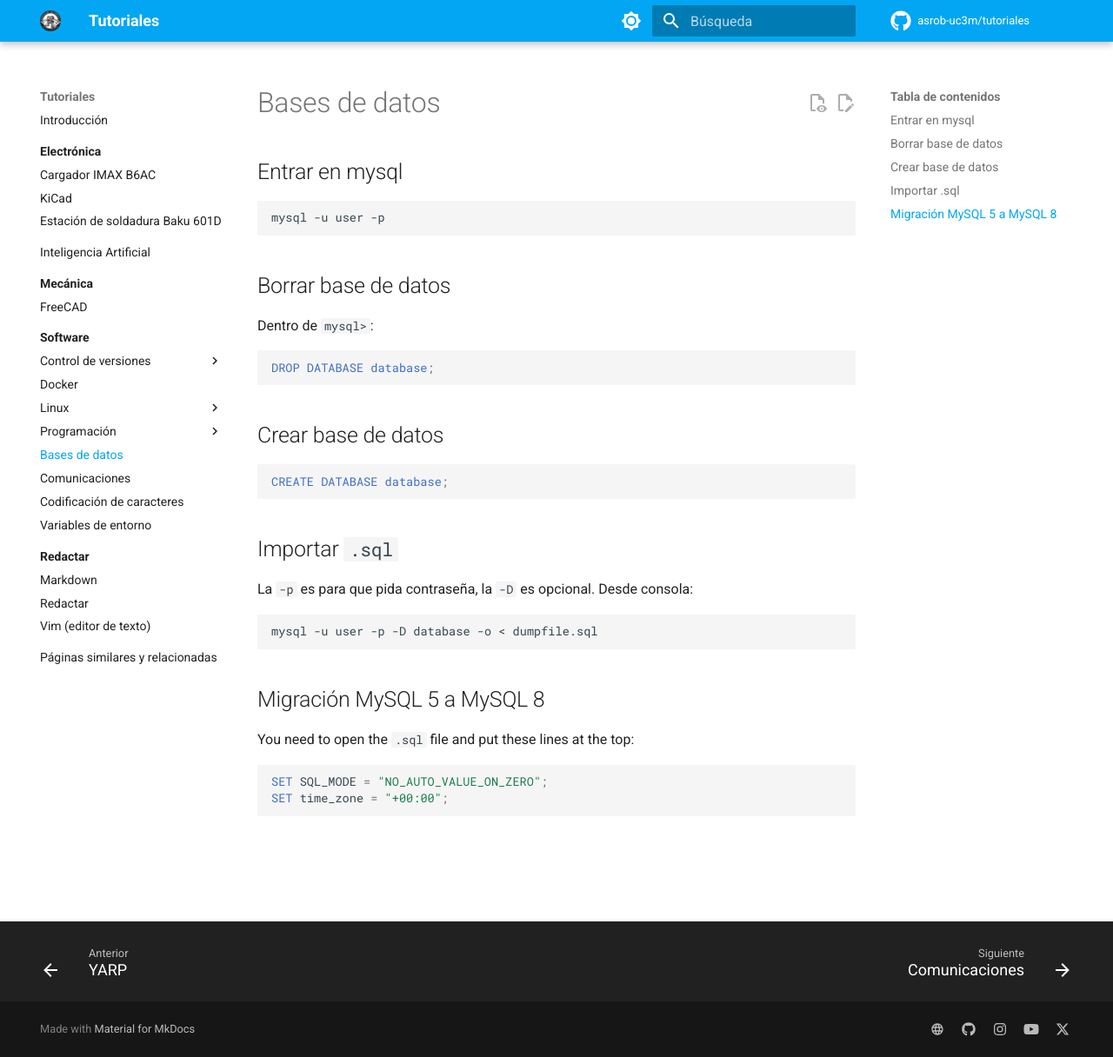
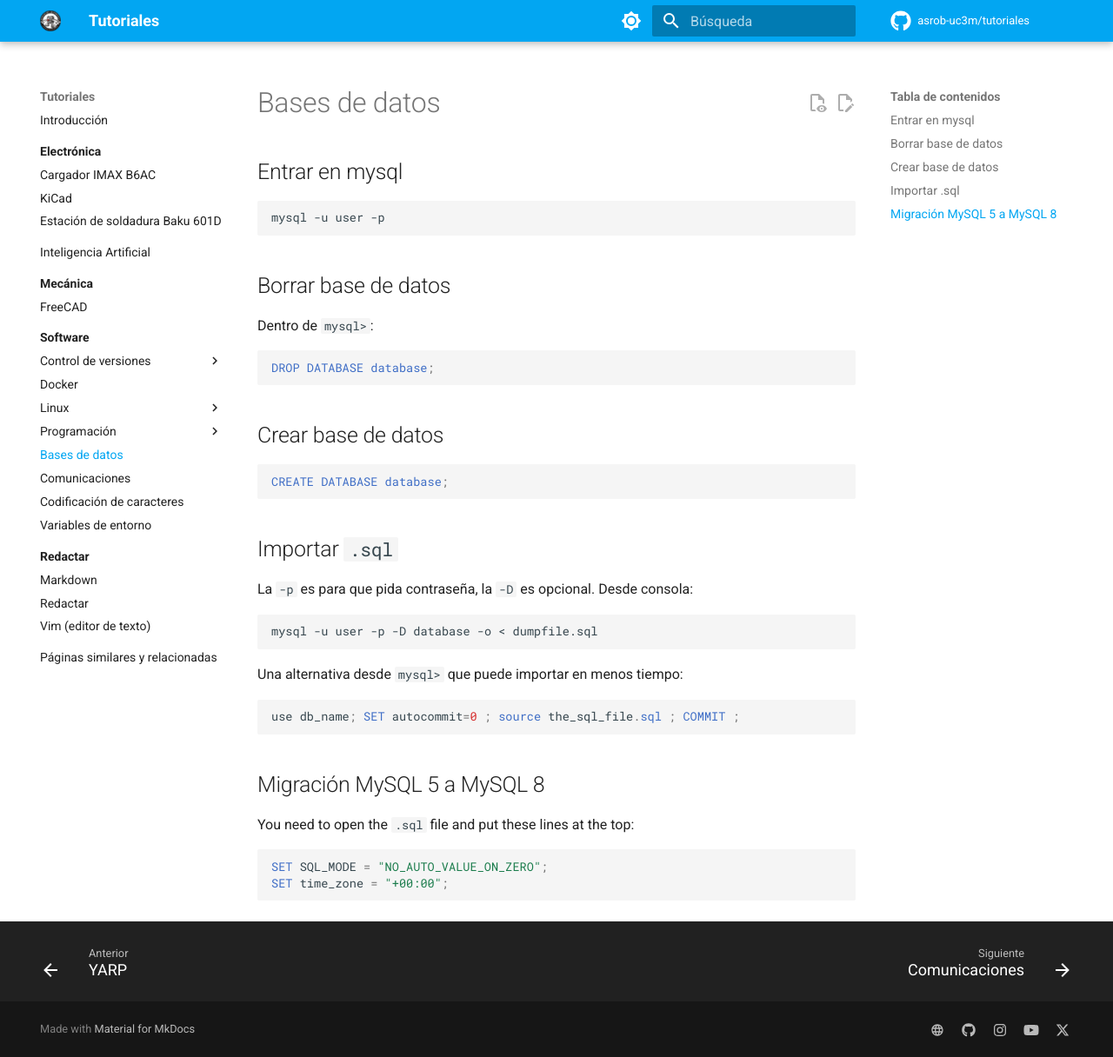
Before and after one commit to asrob-uc3m/tutoriales, an MkDocs documentation site: the page built from docs/software/databases/README.md, in a window 1280 px wide and 1216 px high. Shown: the whole window at 87% size. Built offline with MkDocs 1.6.1 and Material for MkDocs 9.7.7, drawn with Linux system fonts in a browser that asks for light colours; comment, search, counter and statistics services are not loaded.

Commit message:
sql autocommit

````diff
--- a/docs/software/databases/README.md
+++ b/docs/software/databases/README.md
@@ -28,6 +28,12 @@ La `-p` es para que pida contraseña, la `-D` es opcional. Desde consola:
 mysql -u user -p -D database -o < dumpfile.sql
 ```
 
+Una alternativa desde `mysql>` que puede importar en menos tiempo:
+
+```sql
+use db_name; SET autocommit=0 ; source the_sql_file.sql ; COMMIT ;
+```
+
 ## Migración MySQL 5 a MySQL 8
 
 You need to open the `.sql` file and put these lines at the top:
````
